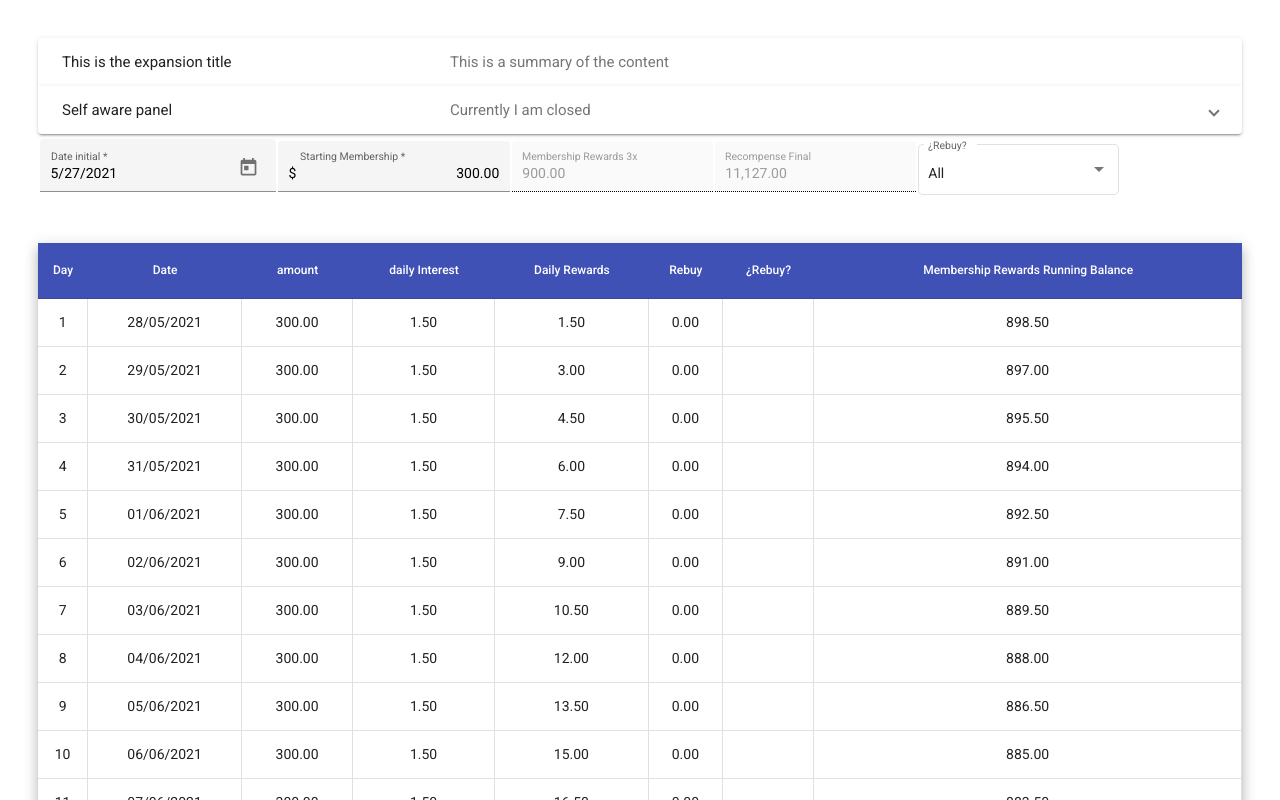
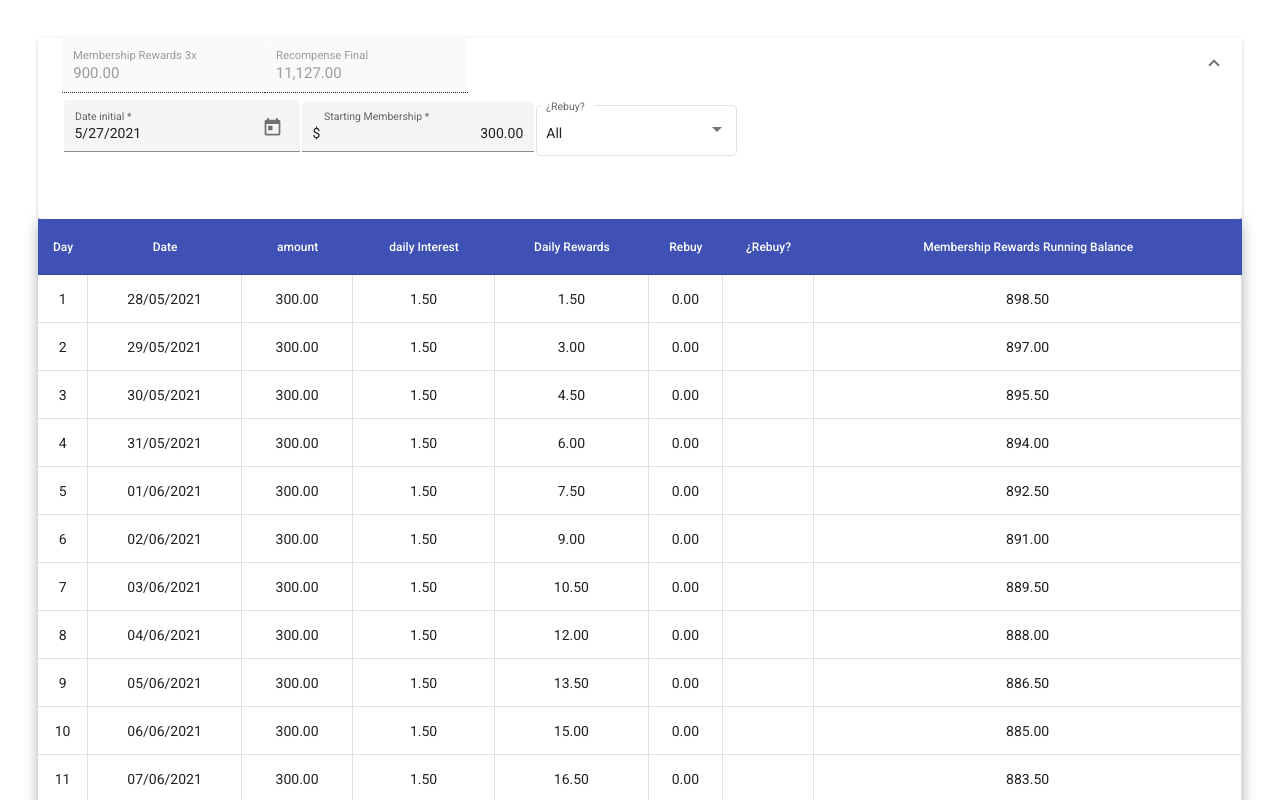
Before and after one commit to marioajuez/basica, an Angular app: page / in a window 1280 px wide. Shown: the top 800 px of the page. Built offline with nearby package versions, Linux system fonts and the light colour scheme.

Commit message:
se han hecho cambio en los estilos y mejoras en las validaciones del formulario (directivas)

```diff
--- a/src/app/app.component.html
+++ b/src/app/app.component.html
@@ -1,38 +1,27 @@
 
-    <ng-container *ngIf="dataSource.filteredData.length == 0" >
-
-      <!-- *ngIf="dataSource.filteredData.length == 0" -->
-      <h1>Nose</h1>
-
-  </ng-container>
 <div class="form-sticky">
     <form name="form" #f="ngForm">
 
+
+
+
+
+
       <mat-accordion>
-        <mat-expansion-panel hideToggle>
-          <mat-expansion-panel-header>
-            <mat-panel-title>
-              This is the expansion title
-            </mat-panel-title>
-            <mat-panel-description>
-              This is a summary of the content
-            </mat-panel-description>
-          </mat-expansion-panel-header>
-          <p>This is the primary content of the panel.</p>
-        </mat-expansion-panel>
-        <mat-expansion-panel (opened)="panelOpenState = true"
-                             (closed)="panelOpenState = false">
-          <mat-expansion-panel-header>
-            <mat-panel-title>
-              Self aware panel
-            </mat-panel-title>
-            <mat-panel-description>
-              Currently I am {{panelOpenState ? 'open' : 'closed'}}
-            </mat-panel-description>
-          </mat-expansion-panel-header>
-          <p>I'm visible because I am open</p>
-        </mat-expansion-panel>
-      </mat-accordion>
+        <mat-expansion-panel [expanded]="true">
+
+          <mat-expansion-panel-header [collapsedHeight]="'auto'" [expandedHeight]="'auto'">
+            <mat-form-field appearance="fill">
+              <mat-label>Membership Rewards 3x</mat-label>
+              <input matInput disabled value="{{membership3X | number:'1.2'}}">
+            </mat-form-field>
+            <mat-form-field appearance="fill">
+              <mat-label>Recompense Final</mat-label>
+              <input matInput disabled value="{{ recompenseFinal | number:'1.2'}}">
+            </mat-form-field>
+        </mat-expansion-panel-header>
+
+
         <mat-form-field appearance="fill">
           <mat-label>Date initial</mat-label>
           <input matInput
@@ -68,53 +57,41 @@
             value="{{userData.membership}}"
 
             #membership="ngModel"
-            type= "number"
+            min="300"
+            pattern="[0-9]+"
             required
-            min = "3"
           >
           <span matPrefix>$&nbsp;</span>
           <span matSuffix>.00</span>
 
-          <mat-error *ngIf="membership.invalid && (membership.dirty || membership.touched)">
-            <div *ngIf="membership.errors.min">
-                  Number should be between 300 and 100
+        <mat-error class="message-block" *ngIf="membership.invalid && (membership.dirty || membership.touched)">
+            <div class="error-message" *ngIf="membership.errors.required">
+                  campo Obligatorio
             </div>
-            <div *ngIf="membership.errors?.required">
-                Campo Obligatorio
+            <div class="error-message" *ngIf="membership.errors.min && !membership.errors.pattern">
+              valor minimo 300
             </div>
-          </mat-error>
-        </mat-form-field>
-
-          <mat-form-field appearance="fill">
-            <mat-label>Membership Rewards 3x</mat-label>
-            <input matInput disabled value="{{membership3X | number:'1.2'}}">
-          </mat-form-field>
-
-          <mat-form-field appearance="fill">
-          <mat-label>Recompense Final</mat-label>
-          <input matInput disabled value="{{ recompenseFinal | number:'1.2'}}">
+            <div class="error-message" *ngIf="membership.errors.pattern || (membership.errors.min && membership.errors.pattern)">
+              solo numeros
+            </div>
+        </mat-error>
         </mat-form-field>
 
         <mat-form-field appearance="outline">
           <mat-label>¿Rebuy?</mat-label>
-          <mat-select [value]="select"  name ="select" [(ngModel)]="select">
+          <mat-select [value]="select" [disabled] ="f.form.invalid"  name ="select" [(ngModel)]="select">
             <mat-option value='all' >{{ 'all' | titlecase }}</mat-option>
             <mat-option [value]='true' >{{ 'yes' | titlecase }}</mat-option>
             <mat-option [value]='false'>{{ 'no'| titlecase}}</mat-option>
           </mat-select>
         </mat-form-field>
+        </mat-expansion-panel>
+      </mat-accordion>
+
 
 </form>
 
 </div>
-
-
-
-
-
-
-<!-- <table  mat-table [dataSource]="dataSource" class="mat-elevation-z8" *ngIf="f.form.valid" > -->
-
 
 
 <div class=" mat-elevation-z8">
--- a/src/app/app.component.scss
+++ b/src/app/app.component.scss
@@ -141,3 +141,31 @@ input.example-right-align {
   max-width: 100%;
   overflow: auto;
 }
+
+.message-block .error-message {
+  // Hidden by default
+  display: none;
+}
+.message-block .error-message:first-child {
+  display: block;
+}
+
+
+::ng-deep.mat-form-field-disabled{
+  padding: 0 !important;
+  // position: inherit;
+}
+
+::ng-deep.mat-form-field-disabled > .mat-form-field-wrapper{
+  // padding: 0 !important;
+  margin-bottom: -1.25em;
+}
+// mat-form-field{
+
+// }
+
+// mat-expansion-panel {
+//   mat-expansion-panel-header {
+//     height: auto!important;
+//   }
+// }
--- a/src/app/app.component.ts
+++ b/src/app/app.component.ts
@@ -26,6 +26,9 @@ export interface Table {
 export class AppComponent {
   @ViewChild(MatTable) matTable: MatTable<any>;
 
+
+  showTable= false
+
   panelOpenState = false;
   memberShip: any[] = [
     { value: '300', viewValue: 'HU 300' },
@@ -35,6 +38,7 @@ export class AppComponent {
   ];
 
   @ViewChild('f', { static: true }) ngForm: NgForm;
+
 
   userData = {
     date: new Date(),
@@ -50,7 +54,6 @@ export class AppComponent {
   public days;
   public isCheck = false;
   table: any[] = [];
-  tableFooterColumns: string[] = ['total'];
 
   public dataSource = new MatTableDataSource();
   // public dataSource
@@ -72,6 +75,9 @@ export class AppComponent {
   select = 'all';
   filterSelect = '';
 
+
+
+
   constructor() {
     this.withRebuyAll();
     this.dataSource.data = this.table;
@@ -88,7 +94,6 @@ export class AppComponent {
   createFilter() {
     let filterFunction = function (data, filter) {
 
-      // console.log(data);
       let searchTerms = JSON.parse(filter);
       if (searchTerms == 'all') {
         return (
@@ -106,13 +111,24 @@ export class AppComponent {
   public triggerEventKey(event: any) {
     if (this.userData.membership != null)
       this.membership3X = parseFloat(this.userData.membership) * 3.0;
-    else this.membership3X = 0;
+    else
+      this.membership3X = 0;
 
     clearTimeout(this.timeout);
     this.timeout = setTimeout(() => {
       this.select = "all"
       this.updateTable();
+
+      // this.table[0].amount
+      // if(isNaN(this.table[0].amount) || this.table[0].amount ){
+
+
+      // }
+
+
     }, 1000);
+
+
   }
 
   initilizateTable() {
--- a/src/app/app.module.ts
+++ b/src/app/app.module.ts
@@ -5,9 +5,9 @@ import { AppRoutingModule } from './app-routing.module';
 import { AppComponent } from './app.component';
 import { BrowserAnimationsModule } from '@angular/platform-browser/animations';
 import { ComponentsModule } from './components/components.module';
+
 import { ReactiveFormsModule, FormsModule } from '@angular/forms';
-
-
+import { DirectivesModule } from './directives/directives.module';
 @NgModule({
   declarations: [
     AppComponent
@@ -18,6 +18,7 @@ import { ReactiveFormsModule, FormsModule } from '@angular/forms';
     BrowserAnimationsModule,
 
     ComponentsModule,
+    DirectivesModule,
 
     ReactiveFormsModule,
     FormsModule,
--- /dev/null
+++ b/src/app/directives/max-validator.directive.ts
@@ -0,0 +1,16 @@
+import { Directive, Input } from '@angular/core';
+import { NG_VALIDATORS, Validator, AbstractControl, Validators } from '@angular/forms';
+
+@Directive({
+    selector: '[max]',
+    providers: [{provide: NG_VALIDATORS, useExisting: MaxValidatorDirective, multi: true}]
+})
+export class MaxValidatorDirective implements Validator {
+
+    @Input('max') max: number;
+
+    validate(control: AbstractControl): { [key: string]: any } {
+
+        return Validators.max(this.max)(control);
+    }
+}
--- /dev/null
+++ b/src/app/directives/min-validator.directive.ts
@@ -0,0 +1,16 @@
+import { Directive, Input } from '@angular/core';
+import { NG_VALIDATORS, Validator, AbstractControl, Validators } from '@angular/forms';
+
+@Directive({
+    selector: '[min]',
+    providers: [{provide: NG_VALIDATORS, useExisting: MinValidatorDirective, multi: true}]
+})
+export class MinValidatorDirective implements Validator {
+
+    @Input('min') min: number;
+
+    validate(control: AbstractControl): { [key: string]: any } {
+
+        return Validators.min(this.min)(control);
+    }
+}
--- a/src/polyfills.ts
+++ b/src/polyfills.ts
@@ -58,6 +58,9 @@
 import 'zone.js/dist/zone';  // Included with Angular CLI.
 
 
+
 /***************************************************************************************************
  * APPLICATION IMPORTS
  */
+//  import 'hammerjs';
+//  import 'web-animations-js';
```
Also changed, not shown: src/app/directives/directives.module.ts (added, +21 -0 lines).
